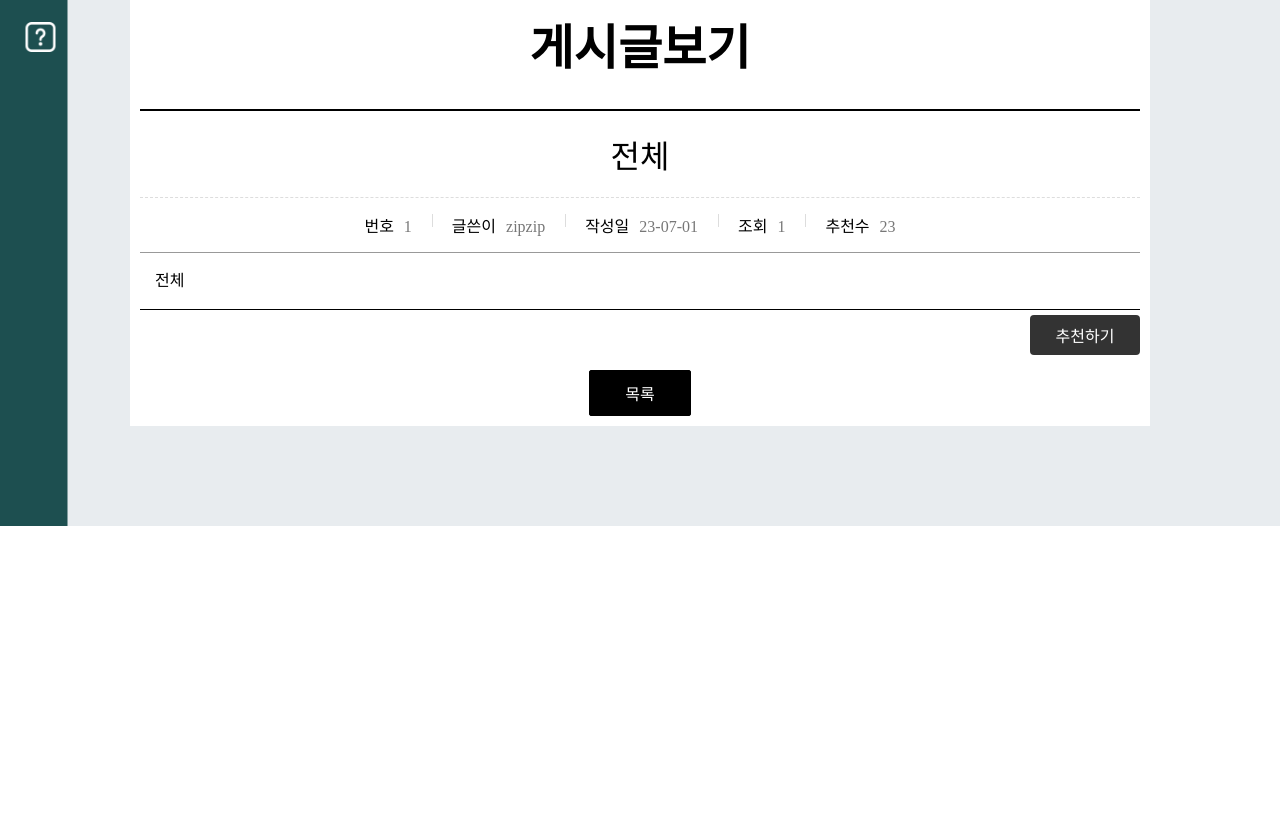
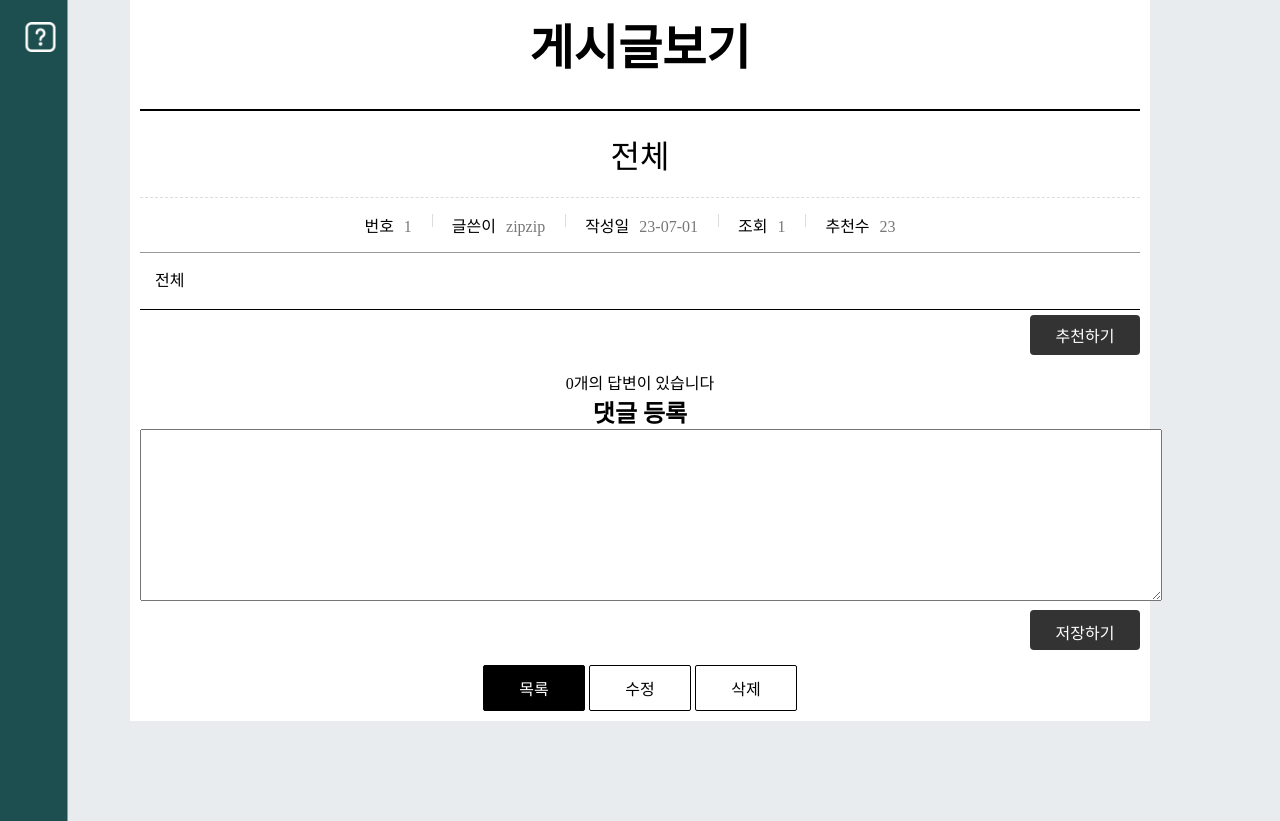
Before and after one commit to pshho/team3_django_project, a Django app: page /review/1/ in a window 1280 px wide. Shown: the part 311-1132 px from the top of the page. Before the commit the page ends 837 px from the top, so only its background shows below. Run offline with Django 4.2, Linux system fonts and the light colour scheme; a user stored in the database is signed in; data comes from the database, SQL or seed files in the repository; both versions use the stored data as it was after the commit; some web fonts are replaced.

Commit message:
승우청약거래css빼고완료

```diff
--- a/polls/community/urls.py
+++ b/polls/community/urls.py
@@ -11,7 +11,7 @@ urlpatterns = [
     path('<int:free_board_id>/', views.board_free_detail, name='detail'),  # 게시판 상세보기
 
     path('board_free_update/<int:free_board_id>',views.board_free_update, name='update'), # 게시판 수정
-    path('comment_update/<int:comment_id>/', views.comment_update, name='comment_update'),
+    path('comment_update/<int:comment_id>/', views.comment_update, name='comment_update'), # 댓글 수정
 
     path('board_free_write/',views.board_free_write, name='write'), # 게시판 작성
     path('comment/<int:free_board_id>/', views.comment_create, name='comment_create'), # 댓글 등록
--- a/polls/review/forms.py
+++ b/polls/review/forms.py
@@ -8,8 +8,8 @@ class FreeForm(forms.ModelForm):
         model = Review_Board
         fields = ['r_title', 'r_content', 'r_type']
         labels = {
-            'b_title': '제목',
-            'b_content': '내용',
+            'r_title': '제목',
+            'r_content': '내용',
             'r_type': '구분',
         }
 
--- a/polls/review/urls.py
+++ b/polls/review/urls.py
@@ -16,5 +16,14 @@ urlpatterns = [
 
     path('<int:review_board_id>/', views.review_detail, name='review_detail'), # 거래후기보기
 
-    path('review_wirte/', views.review_write, name='write')
+    path('review/<int:review_board_id>/', views.comment_create, name='comment_create'), # 댓글생성
+    path('comment_update/<int:comment_id>',views.comment_update,name='comment_update'), # 댓글 수정
+    path('comment_delete/<int:comment_id>',views.comment_delete,name='comment_delete'), # 댓글 삭제
+
+    path('review_delete/<int:comment_id>',views.review_delete, name='review_delete'), # 게시판 삭제
+    path('review_update/<int:review_board_id>',views.review_update, name='review_update'), # 게시판 수정
+
+    path('review_wirte/', views.review_write, name='write'),
+
+    path('review/<int:review_board_id>/', views.review_detail, name='review_detail'),
 ]
--- a/polls/review/views.py
+++ b/polls/review/views.py
@@ -1,8 +1,9 @@
+from django.contrib.auth.decorators import login_required
 from django.core.paginator import Paginator
 from django.shortcuts import render, get_object_or_404, redirect
 from django.utils import timezone
 
-from .forms import FreeForm
+from .forms import FreeForm, AnswerForm
 from .models import Review_Board, Answer_Review
 
 def review_list_main(request):
@@ -118,4 +119,79 @@ def review_write(request): # 게시글 작성
         form = FreeForm()
 
     context = {'form': form, 'free_board': {'user': request.user, 'r_regdate': timezone.now()}}
-    return render(request, 'review/review_wirte.html', context) # 게시판 작성
+    return render(request, 'review/review_write.html', context) # 게시판 작성
+
+def comment_create(request, review_board_id):
+    # 댓글 등록
+    review_board = get_object_or_404(Review_Board, pk=review_board_id)
+
+    if request.method == 'POST':
+        form = AnswerForm(request.POST)
+        if form.is_valid():
+            comment = form.save(commit=False)
+            comment.author = request.user  # 세션
+            comment.create_date = timezone.now()
+            comment.question = review_board
+            comment.board_type = 'Review_Board'
+            comment.board_id = review_board.pk
+            comment.save()
+            return redirect('review:review_detail',review_board_id=review_board_id)
+    else:
+        form=AnswerForm
+    context = {'review_board' : review_board, 'form' : form}
+    return render(request, 'review/review_detail.html',context)
+
+
+@login_required(login_url='community:signin')
+def comment_delete(request, comment_id):
+    comment = get_object_or_404(Answer_Review, pk=comment_id)
+    comment.delete()
+    return redirect('review:review_detail', review_board_id=comment.board_id) # 댓글 삭제
+
+
+@login_required(login_url='community:signin')
+def comment_update(request, comment_id):
+    comment = get_object_or_404(Answer_Review, pk=comment_id)
+    if request.method == 'POST':
+        form = AnswerForm(request.POST, instance=comment)
+        if form.is_valid():
+            comment = form.save(commit=False)
+            comment.author = request.user
+            comment.save()
+            return redirect('review:review_detail', review_board_id=comment.board_id)
+
+    else:
+        form = AnswerForm(instance=comment)
+    context = {'form': form}
+    return render(request, 'review/review_comment_update.html', context) # 댓글 수정
+
+# 게시판 삭제
+@login_required(login_url='community:signin')
+def review_delete(request, comment_id):
+    comment = get_object_or_404(Review_Board, pk=comment_id)
+    comment.delete()
+    return redirect('review:review_main')
+
+# 게시판 수정
+
+# views.py
+
+@login_required(login_url='community:signin')
+def review_update(request, review_board_id):
+    review_board = get_object_or_404(Review_Board, pk=review_board_id)
+
+    if request.method == "POST":
+        form = FreeForm(request.POST, instance=review_board)
+
+        if form.is_valid():
+            review = form.save(commit=False)
+            review.r_modifydate = timezone.now()
+            review.user = request.user
+            review.save()
+
+            return redirect('review:review_detail', review_board_id=review_board_id)
+    else:
+        form = FreeForm(instance=review_board)
+
+    context = {'form': form, 'review_board': review_board}
+    return render(request, 'review/review_update.html', context)
--- a/polls/static/css/review/css/style.css
+++ b/polls/static/css/review/css/style.css
@@ -362,6 +362,34 @@ html{
     text-align:left;
 }
 
+/* 댓글 기능 */
+.comment {
+    margin-bottom: 10px;
+    padding: 10px;
+    background-color: #f1f1f1;
+    border: 1px solid #ccc;
+    text-align: initial;
+}
+
+.comment p {
+    margin: 0;
+}
+
+.comment-form textarea {
+    width: 100%;
+    padding: 10px;
+}
+
+.comment-form button {
+    padding: 10px 20px;
+    background-color: #333;
+    color: #fff;
+    font-size: 16px;
+    border: none;
+    border-radius: 4px;
+    cursor: pointer;
+}
+
 /* 커스텀 버튼 */
 .custombutton{
     width: 11%;
@@ -378,7 +406,6 @@ html{
 .custombutton:hover{
     background-color: #555;
 }
-
 
 /* #### .board_view : 게시글 보여지는 영역 #### */
 
@@ -453,3 +480,10 @@ html{
 }
 
 /* #### .board_write : 게시글 작성영역 ##### */
+
+/* answer_wrap : 답글 영역 */
+
+.answer_wrap{
+    padding-top: 60px;
+}
+/* #### answer_wrap : 답글 영역 ##### */
--- a/polls/templates/community/board_free/board_free_write.html
+++ b/polls/templates/community/board_free/board_free_write.html
@@ -53,7 +53,7 @@
 
                 </div>
                 <div class="cont">
-                    <label for="b_content"><label>
+                    <label for="b_content"></label>
                         <textarea name="b_content" id="b_content" rows="10" placeholder="내용입력" required>{{form.b_content.value|default_if_none:''}}</textarea>
                 </div>
             </div>
--- a/polls/templates/review/review_detail.html
+++ b/polls/templates/review/review_detail.html
@@ -6,6 +6,7 @@
     <meta name="viewport" content="width=device-width, initial-scale=1.0">
     <title>게시글테스트</title>
     <link rel="stylesheet" href="{% static 'css/review/css/css.css' %}">
+    <script src="https://code.jquery.com/jquery-3.6.0.min.js"></script>
 </head>
 
 <body>
@@ -58,18 +59,71 @@
                 </div>
                 <div class="cont">{{review_board.r_content}}</div>
                 <div class="recommendation_button">
-                        <form action="{% url 'review:review_detail' review_board.id %}" method="post">
+                    <form action="{% url 'review:comment_create' review_board.id %}" method="post">
                         {% csrf_token %}
                         <button type="submit" class="custombutton">추천하기</button>
                     </form>
                 </div>
 
+                <div style="" class="answer_wrap">
+                    {{ answers_list.count }}개의 답변이 있습니다
+                    {% for ans in answers_list %}
+                    <div class="comment">
+                        {% if ans.author == request.user %}
+                        <button class="custombutton delete" data-uri="{% url 'review:comment_delete' ans.id %}">삭제</button>
+                        <button class="custombutton delete" data-uri="{% url 'review:comment_update' ans.id %}">수정</button>
+                        {% endif %}
+                        <p>작성자: {{ ans.author }}</p>
+                        <p>{{ ans.content }}</p>
                     </div>
+
+
+                    {% endfor %}
+
+                    {% if user.is_authenticated %}
+                    <section>
+                        <h2>댓글 등록</h2>
+
+                        <form class="comment-form" action="{% url 'review:comment_create' review_board.id %}" method="post">
+                            {% csrf_token %}
+                            <textarea name="content" rows="10" required></textarea>
+                            <button type="submit" class="custombutton">저장하기</button>
+
+                        </form>
+                    </section>
+                    {% else %}
+                    <h2>로그인시 댓글 이용 가능합니다.</h2>
+                    {% endif %}
+                </div>
+
+
+                {% if review_board.user == request.user %}
+                <div class="bt_wrap">
+                    <a href="{% url 'review:review_main' %}" class="on">목록</a>
+                    <a href="{% url 'review:review_update' review_board.id %}" class="delete" data-uri="{% url 'review:review_update' review_board.id %}">수정</a>
+                    <a href="{% url 'review:review_delete' review_board.id  %}" class="delete" data-uri="{% url 'review:review_delete' review_board.id %}">삭제</a>
+
+
+                    {% else %}
                     <div class="bt_wrap">
                         <a href="{% url 'review:review_main' %}" class="on">목록</a>
                     </div>
+
+
+                </div>
+                {% endif %}
             </div>
         </div>
+        <script>
+          $(document).ready(function(){
+                $('.delete').click(function(e){  //삭제 버튼을 클릭하면
+                    e.preventDefault();  // 기본 동작인 링크 이동을 중지합니다.
+                    if(confirm('정말 수정/삭제하시겠습니까?')){
+                        location.href=$(this).data('uri'); //현재 대상 객체의 주소를 이동
+                    }
+                });
+            });
+        </script>
 </body>
 
 </html>
--- a/polls/templates/review/review_list_main.html
+++ b/polls/templates/review/review_list_main.html
@@ -95,7 +95,7 @@
             <!--로그인 안되면 로그인시 이용가능하게 설정 -->
             {% if user.is_authenticated %}
 
-            <a href="{% url 'community:write' %}" class="on">등록</a>
+            <a href="{% url 'review:write' %}" class="on">등록</a>
             {% else %}
             <a href="{% url 'common:signin' %}" class="on">로그인시 이용가능</a>
             {% endif %}
```
Also changed, not shown: polls/templates/review/review_comment_update.html (added, +94 -0 lines), polls/templates/review/review_update.html (added, +68 -0 lines), polls/db.sqlite3, polls/templates/review/review_write.html (line endings or trailing spaces). Lines whose indentation alone changed are shown as unchanged.
